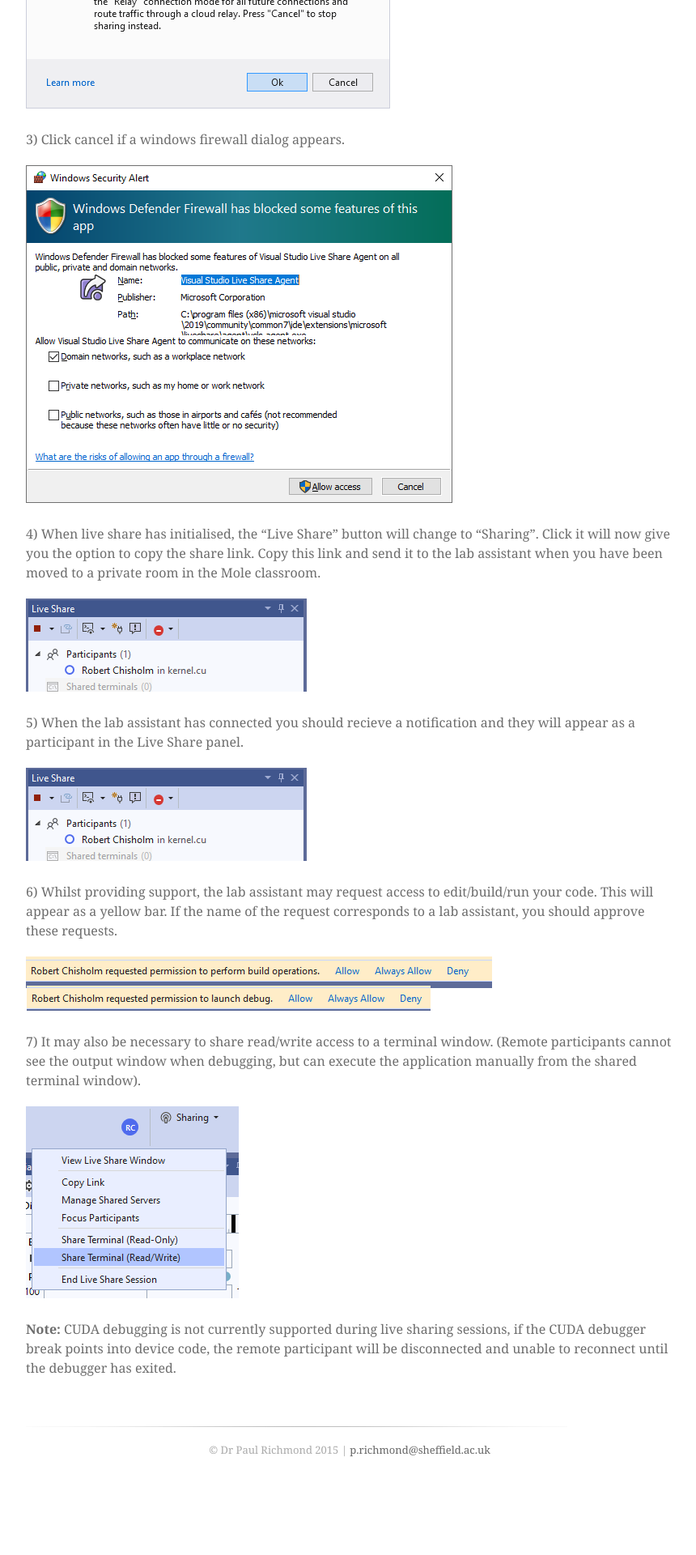
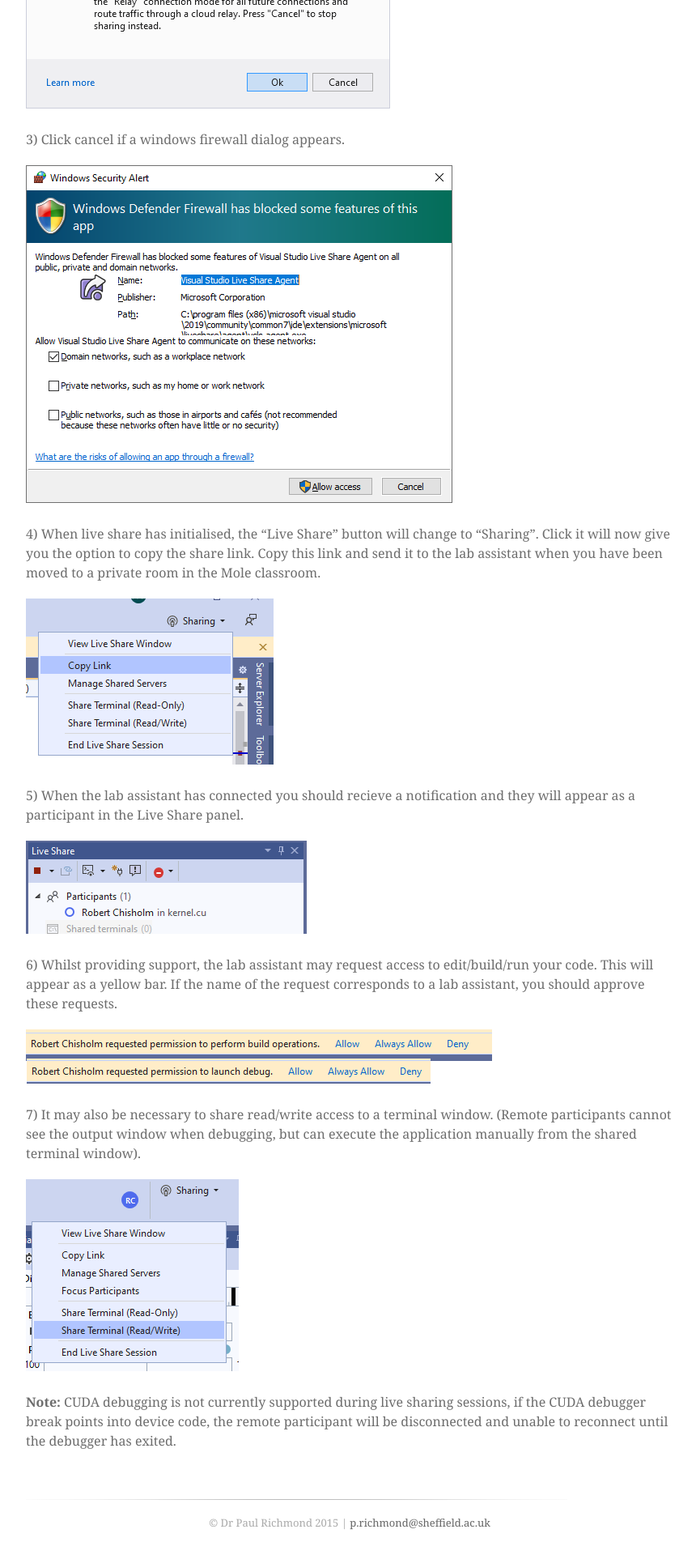
Before and after one commit to mondus/mondus.github.io, a Jekyll site: the page built from teaching/COM4521/lab_guide/index.md, in a window 1280 px wide. Shown: the part 2921-4841 px from the top of the page at 81% size, without its empty margins (208-1068 px from the left). Built offline with Jekyll 4.4.1, drawn with Linux system fonts in a browser that asks for light colours; nearby versions of some CDN libraries; some web fonts are replaced; our own code applies the rules of GitHub Pages for plain Markdown files; before the commit the page ends 4751 px from its top, so only the background shows below that.

Commit message:
Update index.md

```diff
--- a/teaching/COM4521/lab_guide/index.md
+++ b/teaching/COM4521/lab_guide/index.md
@@ -56,7 +56,7 @@ You can share your Visual Studio session with a lab demonstrator by completing t
 
 4) When live share has initialised, the "Live Share" button will change to "Sharing". Click it will now give you the option to copy the share link. Copy this link and send it to the lab assistant when you have been moved to a private room in the Mole classroom.
 
-![Sharing](11.png "Sharing")
+![Sharing](10.png "Sharing")
 
 5) When the lab assistant has connected you should recieve a notification and they will appear as a participant in the Live Share panel.
 
```
